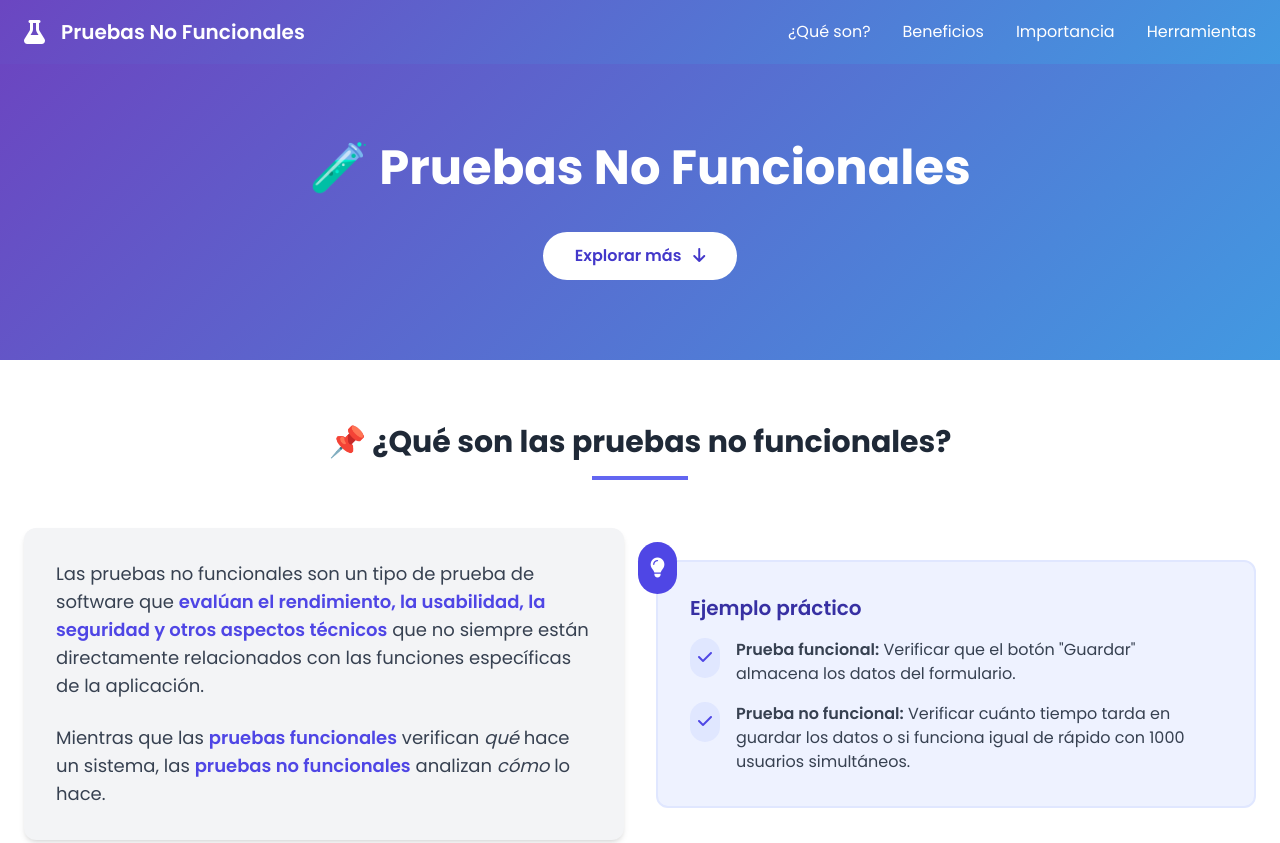
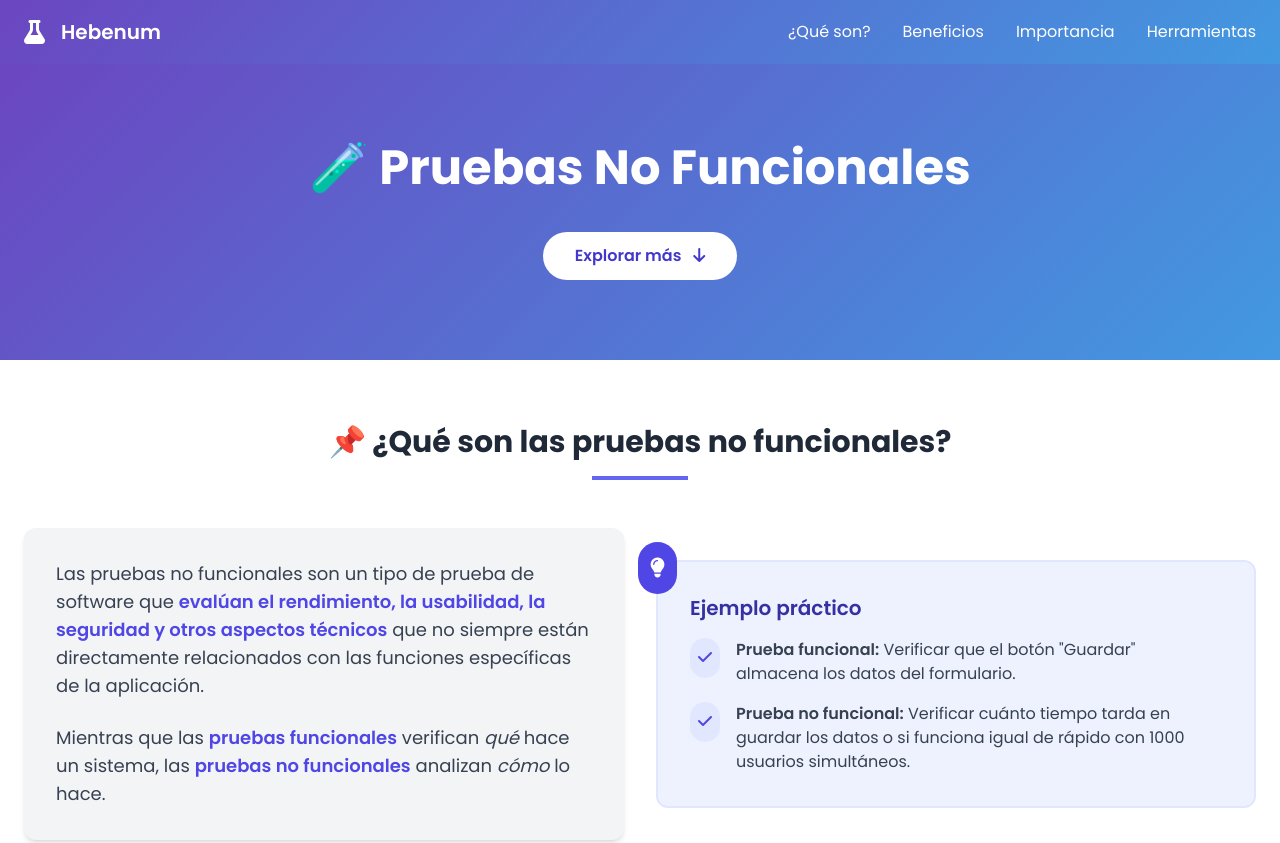
Before and after one commit to arydotwav/PRUEBAS-NO-FUNCIONALES, a plain HTML site: page index.html in a window 1280 px wide. Shown: the top 843 px of the page. Drawn offline with nearby package versions, Linux system fonts and the light colour scheme.

Commit message:
Update index.html

```diff
--- a/index.html
+++ b/index.html
@@ -67,7 +67,7 @@
             <div class="flex items-center justify-between">
                 <div class="flex items-center space-x-4">
                     <i class="fas fa-flask text-2xl"></i>
-                    <span class="font-semibold text-xl">Pruebas No Funcionales</span>
+                    <span class="font-semibold text-xl">Hebenum</span>
                 </div>
                 <div class="hidden md:flex items-center space-x-8">
                     <a href="#que-son" class="hover:text-gray-200">¿Qué son?</a>
```
